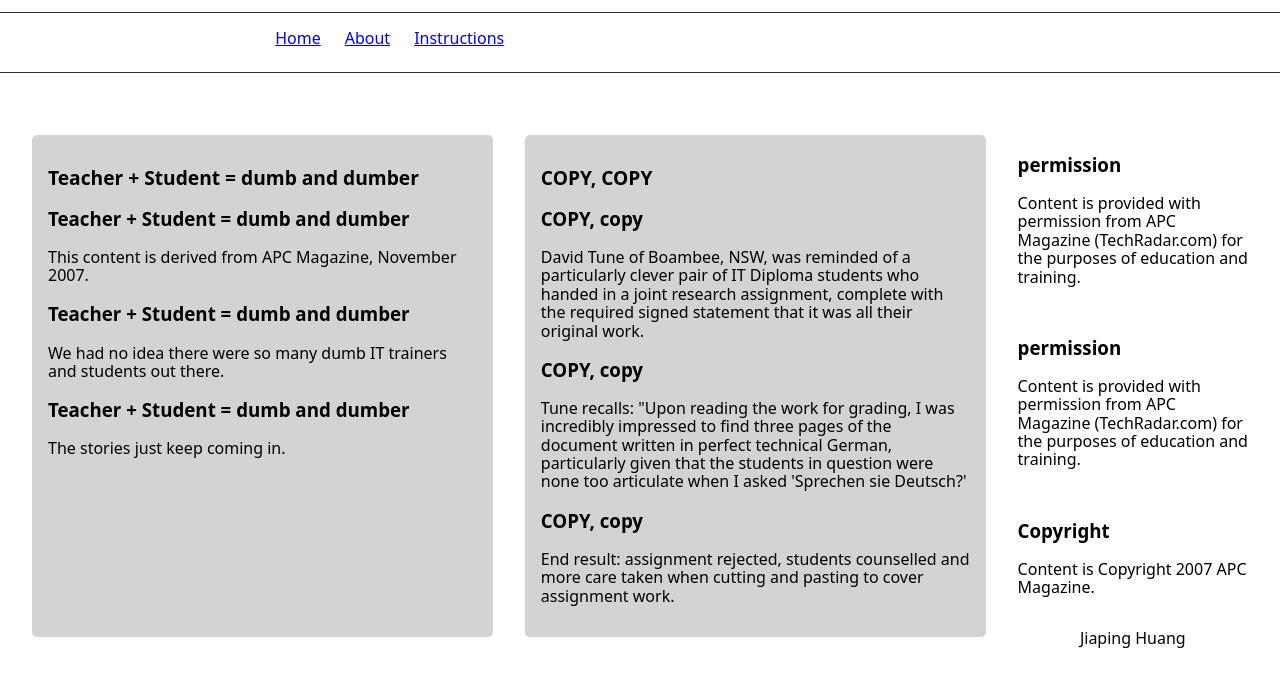
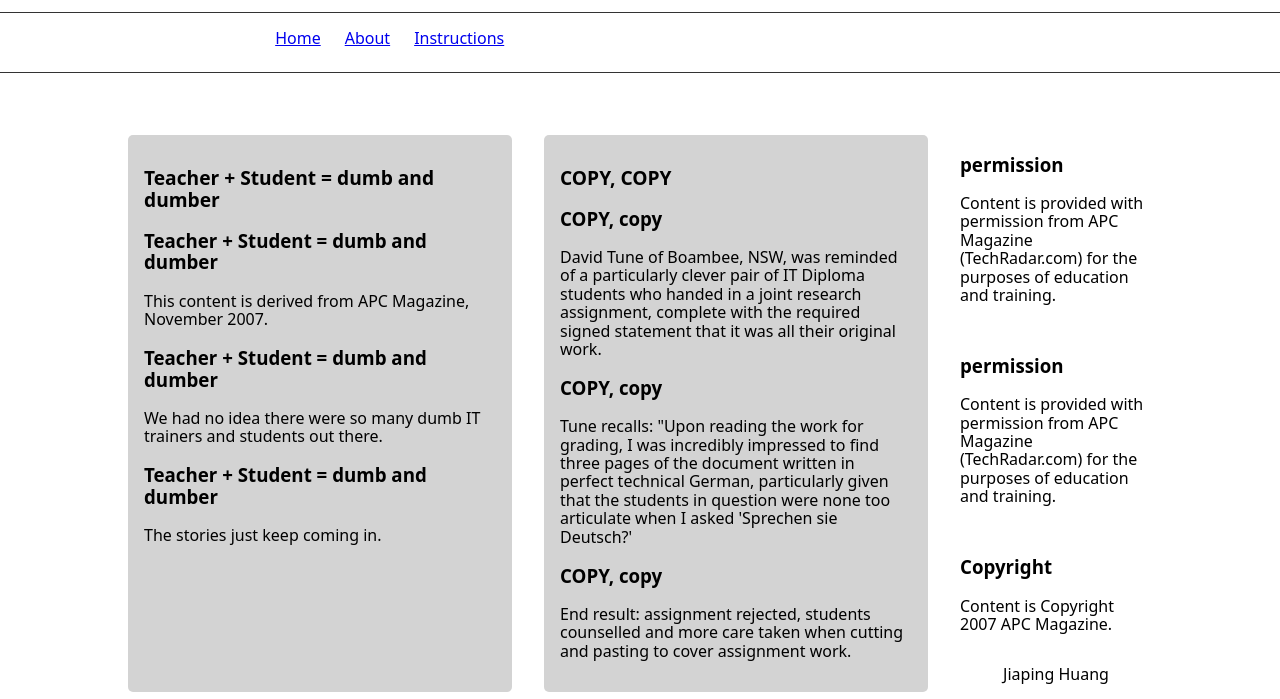
Before and after one commit to 20055662/WebTech-Portfolio-JiapingHuang, a plain HTML site: page phase-2/index.html in a window 1280 px wide. Shown: the part 57-756 px from the top of the page. Drawn offline with Linux system fonts and the light colour scheme.

Commit message:
refactor: update main width size and masonry effect

```diff
--- a/assets/css/style.css
+++ b/assets/css/style.css
@@ -117,10 +117,14 @@ footer {
         grid-template-rows: auto;
         gap: 2rem;
         padding: 12rem 2rem 2rem;
+        width: 85%;
+        margin: 0 auto;
+
     }
 
     article{
         margin-bottom: 2rem;
+        break-inside: avoid;
     }
 
     aside{
```
